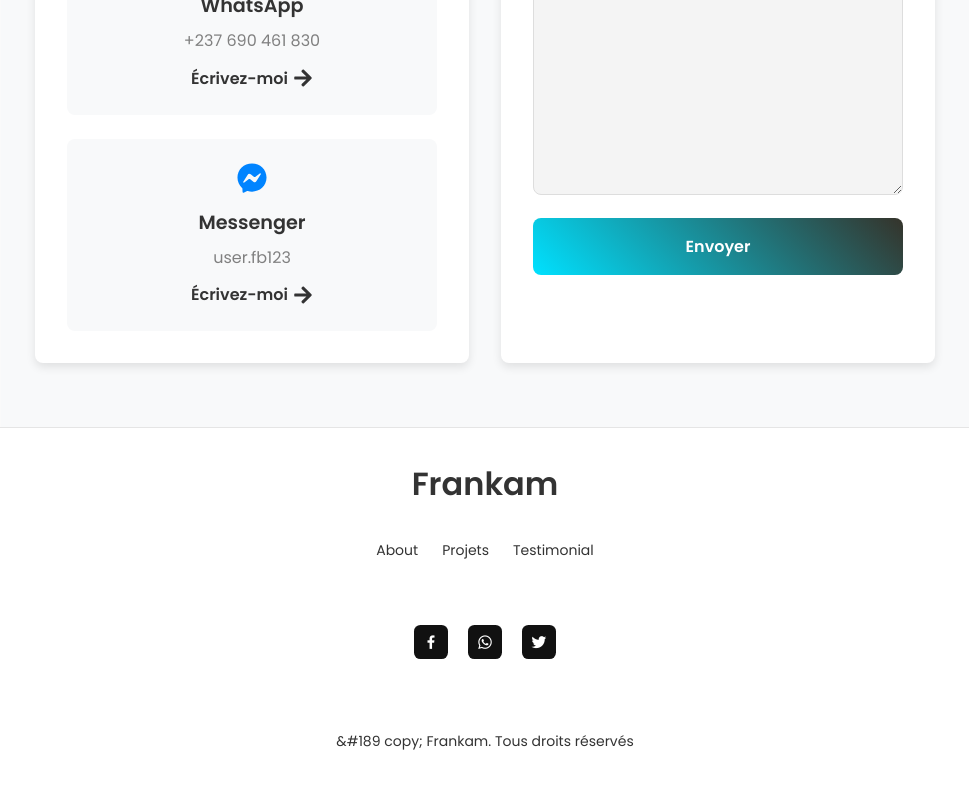
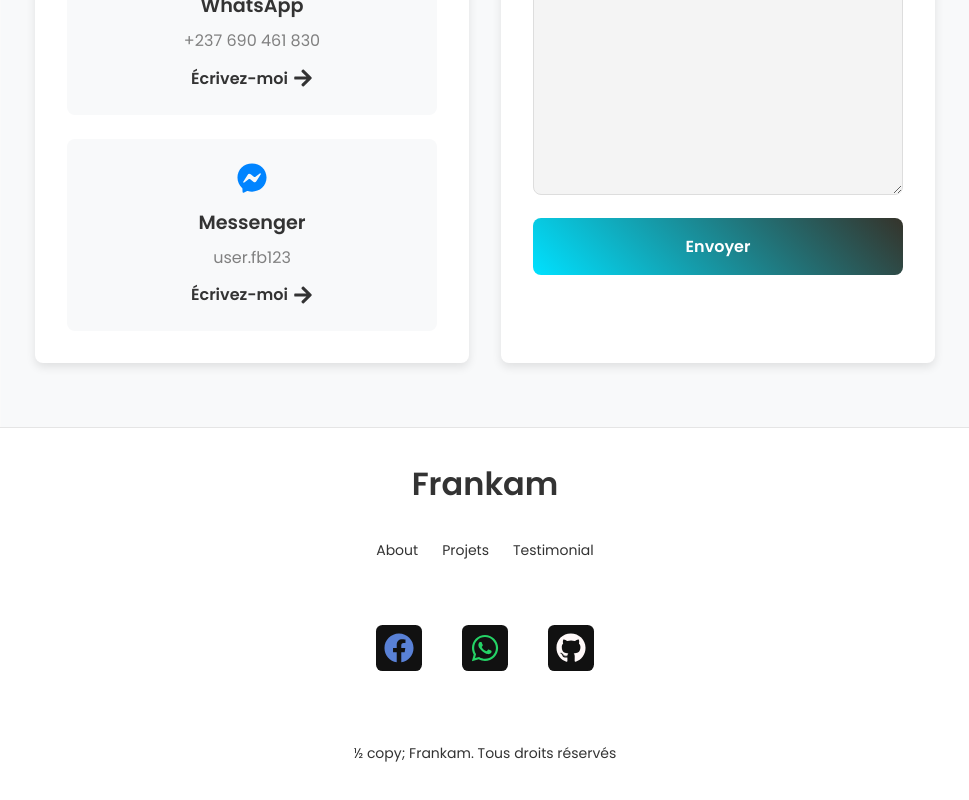
Before and after one commit to Frankam487/vrai-pf, a React (Vite) app: page / in a window 1280 px wide. Shown: the part 5285-6085 px from the top of the page, without its empty margins (155-1124 px from the left). Built offline with nearby package versions, Linux system fonts and the light colour scheme.

Commit message:
footer icon color changed

```diff
--- a/src/components/footer/Footer.jsx
+++ b/src/components/footer/Footer.jsx
@@ -1,6 +1,7 @@
+import { FaFacebook, FaWhatsapp, FaGithub } from "react-icons/fa"; // Importation des icônes depuis react-icons/fa
 import "./footer.css";
+
 const Footer = () => {
-
   return (
     <footer className="footer">
       <div className="footer__container container">
@@ -17,28 +18,25 @@ const Footer = () => {
             <a href="#testimonials" className="footer__link">Testimonial</a>
           </li>
         </ul>
+
         <div className="footer__social">
+          <a target="_blank" href="https://www.facebook.com/Frankam.Shopping" aria-label="Facebook">
+            <FaFacebook size={30} className="social-icon facebook" />
+          </a>
+          <a href="https://api.whatsapp.com/send?phone=+237690461830&text=Salut, comment ça va ?" target="_blank" aria-label="whatsapp">
+            <FaWhatsapp size={30} className="social-icon whatsapp" />
+          </a>
+          <a target="_blank" href="https://github.com/Frankam487" aria-label="github">
+            <FaGithub size={30} className="social-icon github" />
+          </a>
+        </div>
 
-            <a target="_blank"
-          href="https://www.facebook.com/Frankam.Shopping"
-          aria-label="Facebook"
-        >
-          <i className="bx bxl-facebook"></i>
-        </a>
-        <a href="#" target="_blank" aria-label="whatsapp">
-          <i className="bx bxl-whatsapp"></i>
-        </a>
-          <a target="_blank"
-            href="https://github.com/Frankam487" aria-label="github">
-          <i className="bx bxl-twitter"></i>
-        </a>
-        </div>
         <span className="footer__copy">
-          &#189 copy; Frankam. Tous droits réservés
+          &#189; copy; Frankam. Tous droits réservés
         </span>
-
       </div>
     </footer>
   );
-}
+};
+
 export default Footer;
--- a/src/components/footer/footer.css
+++ b/src/components/footer/footer.css
@@ -74,3 +74,23 @@
     font-size: 1rem;
   }
 }
+.footer__social a {
+  margin: 0 10px;
+  text-decoration: none;
+}
+
+.social-icon {
+  transition: color 0.3s ease;
+}
+
+.facebook {
+  color: #5981d6;
+}
+
+.whatsapp {
+  color: #25d366;
+}
+
+.github {
+  color: #fff9f9;
+}
```
